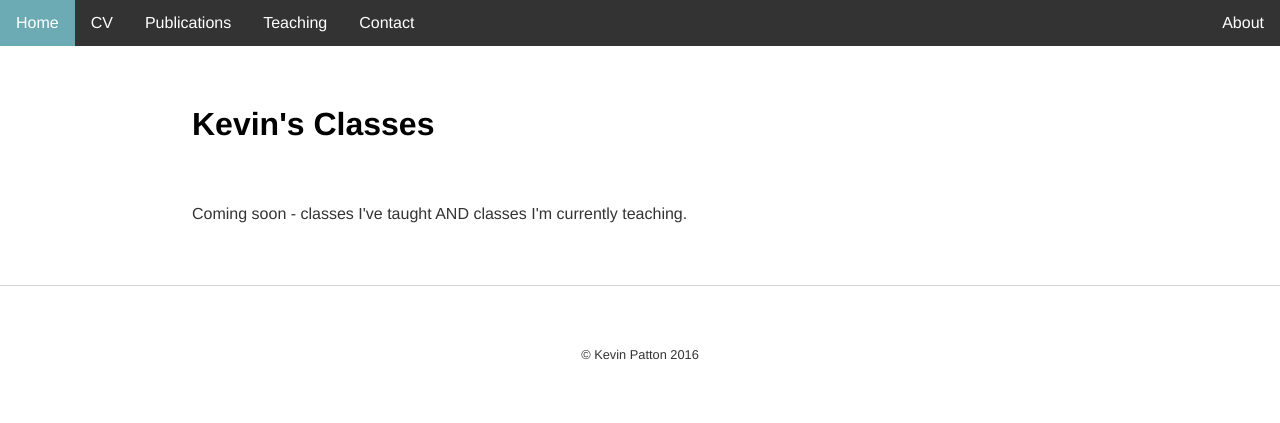
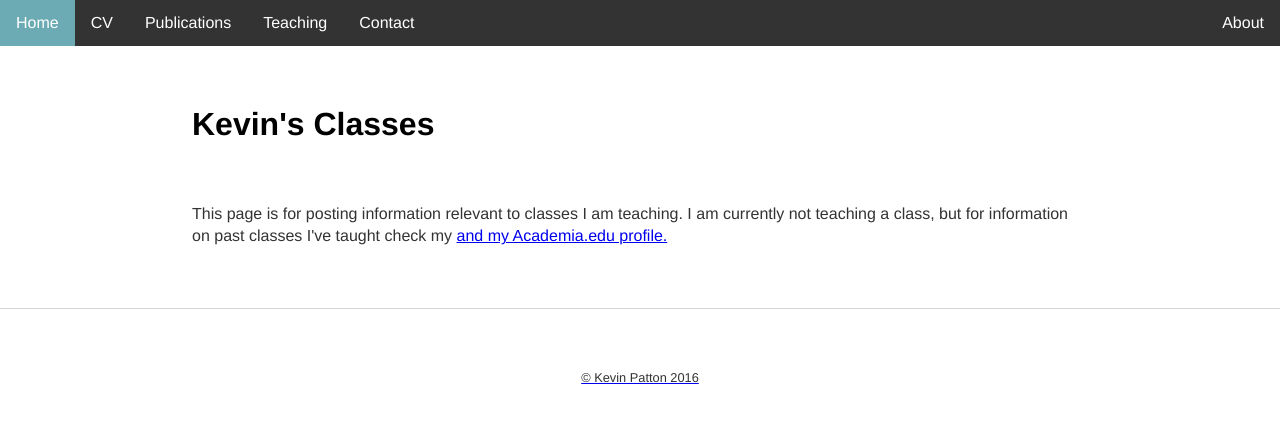
Before and after one commit to kevinjpatton/kevinjpatton.github.io, a Jekyll site: the page built from teaching/index.html, in a window 1280 px wide. Shown: the top 423 px of the page. Built offline with Jekyll 4.4.1, drawn with Linux system fonts in a browser that asks for light colours; Markdown is read by kramdown in place of the engine named in the settings.

Commit message:
Update index.html

```diff
--- a/teaching/index.html
+++ b/teaching/index.html
@@ -3,4 +3,4 @@ layout: default
 title: Kevin's Classes
 ---
 <h1>{{ page.title }}</h1>
-<p>Coming soon - classes I've taught AND classes I'm currently teaching.
+<p>This page is for posting information relevant to classes I am teaching.  I am currently not teaching a class, but for information on past classes I've taught check my <a href="/CV"CV</a> and my Academia.edu profile.</p>
```
